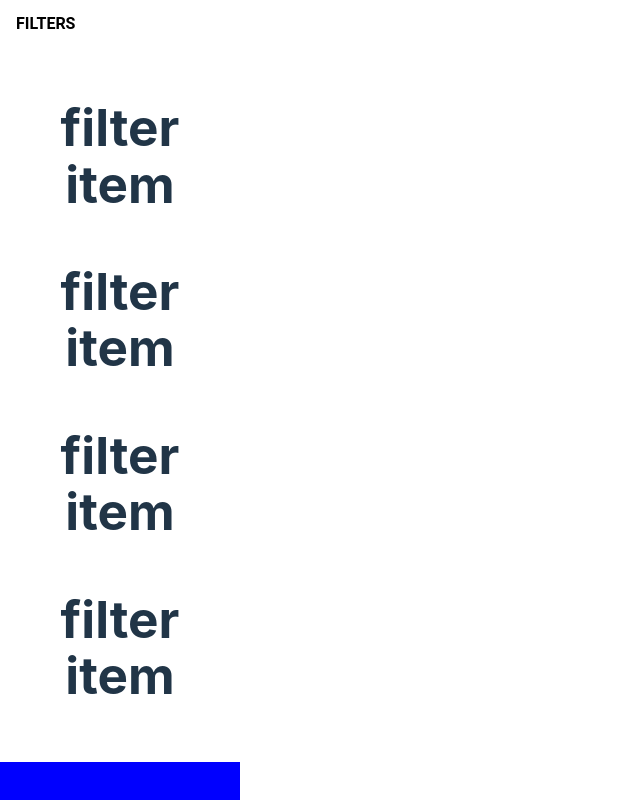
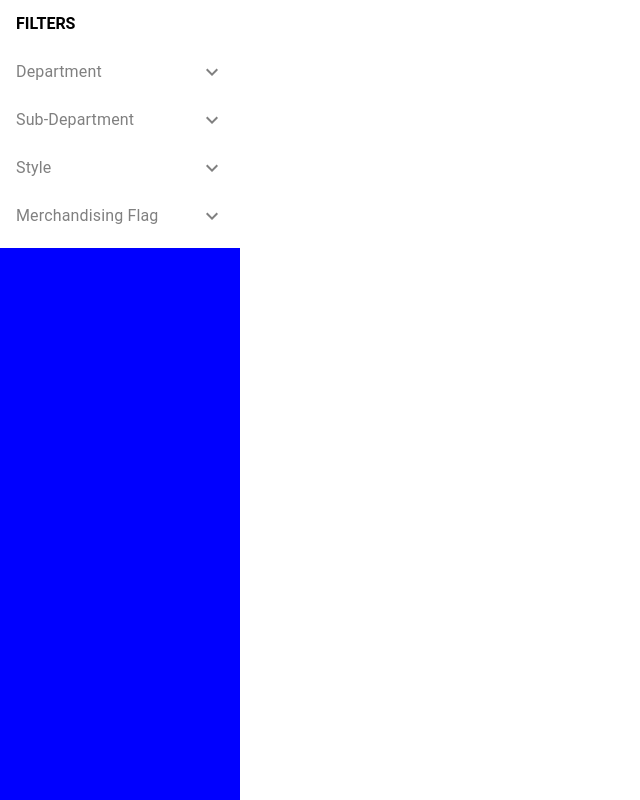
Before and after one commit to GiuliaLeoni/filter-component, a React (Vite) app: page / in a window 1280 px wide. Shown: the whole page, without its empty margins (0-640 px from the left). Built offline with nearby package versions, Linux system fonts and the light colour scheme.

Commit message:
add Nested List and iterate through data

```diff
--- a/package.json
+++ b/package.json
@@ -11,6 +11,7 @@
   "dependencies": {
     "@emotion/react": "^11.10.5",
     "@emotion/styled": "^11.10.5",
+    "@mui/icons-material": "^5.11.0",
     "@mui/material": "^5.11.6",
     "react": "^18.2.0",
     "react-dom": "^18.2.0"
--- a/src/Components/FilterItem/index.jsx
+++ b/src/Components/FilterItem/index.jsx
@@ -1,5 +1,49 @@
-export const FilterItem = () => {
+import React from "react";
+import { useState, useEffect } from 'react';
+import ListItemButton from '@mui/material/ListItemButton';
+import ListItemIcon from '@mui/material/ListItemIcon';
+import ListItemText from '@mui/material/ListItemText';
+import List from '@mui/material/List';
+import { Collapse } from '@mui/material';
+import InboxIcon from '@mui/icons-material/MoveToInbox';
+import DraftsIcon from '@mui/icons-material/Drafts';
+import SendIcon from '@mui/icons-material/Send';
+import ExpandLess from '@mui/icons-material/ExpandLess';
+import ExpandMore from '@mui/icons-material/ExpandMore';
+import StarBorder from '@mui/icons-material/StarBorder';
+import { FilterOptions } from '../FilterOptions';
+import { createTheme, ThemeProvider } from '@mui/material/styles';
+
+const theme = createTheme({
+    components: {
+      // Name of the component
+      MuiListItemButton: {
+        defaultProps: {
+        disableRipple: true
+        }
+      }
+    }
+  });
+
+export const FilterItem = ({d}) => {
+    const [open, setOpen] = React.useState(false);
+
+    const handleClick = () => {
+        setOpen(!open);
+    };
+
     return (
-        <h1>filter item</h1>
+        <>
+            <ListItemButton variant="persistent" disableRipple onClick={handleClick}>
+                <ListItemText sx={{color: '#808080'}} primary={d.name} />
+                {open ? <ExpandLess sx={{color: '#808080'}}/> : <ExpandMore sx={{color: '#808080'}}/>}
+            </ListItemButton>
+            <Collapse in={open} timeout="auto" unmountOnExit>
+                {/* Filter Options for specific ListItemButton */}
+                <List component="div" sx={{display: 'flex', justifyContent: 'center', width: '100%'}}>
+                </List>
+            </Collapse>
+        </>
+
     )
 }
--- /dev/null
+++ b/src/Components/FilterOptions/index.jsx
@@ -0,0 +1,5 @@
+export const FilterOptions = () => {
+    return (
+        <h1>options</h1>
+    )
+}
```
Also changed, not shown: src/Components/FilterOption/FilterOption.jsx (deleted), 1 other file (tests, documents, lock files or other folders).
